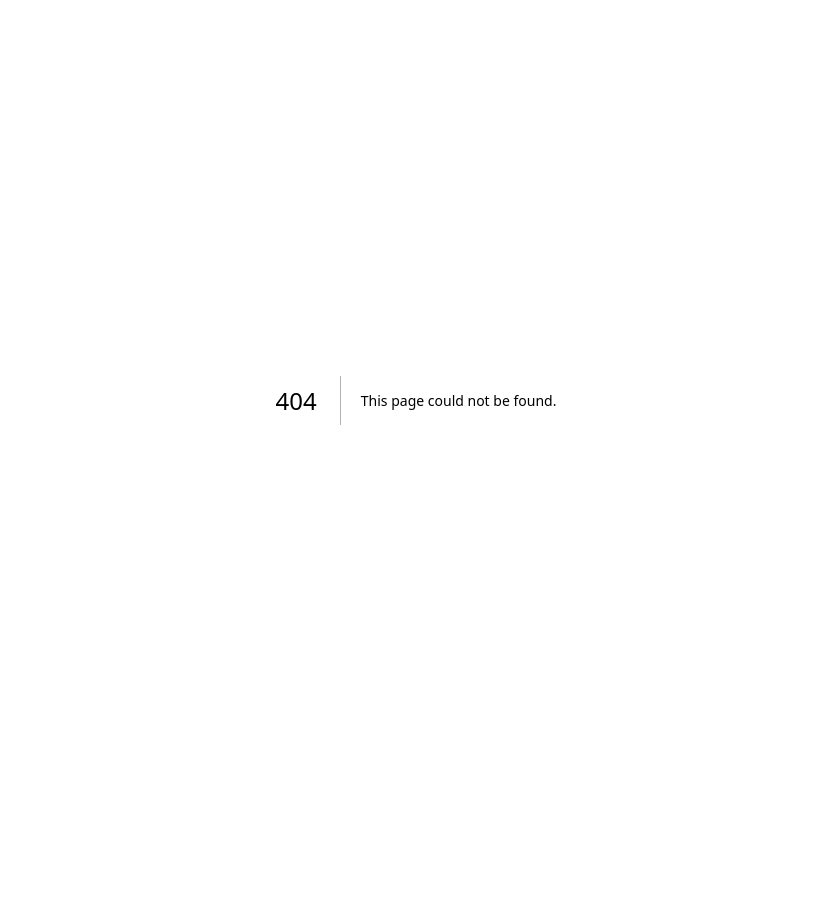
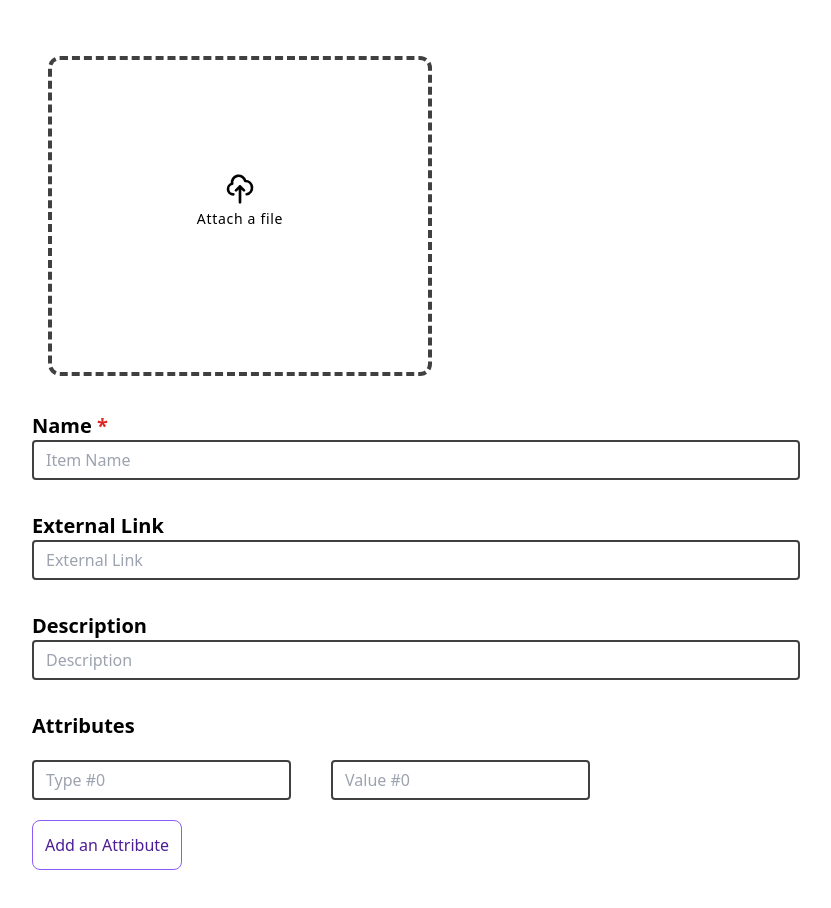
Before and after one commit to SilentCruzer/TokenMake-Mantle, a Next.js app: page /nft/single in a window 1280 px wide. Before the commit this address had no page. Shown: the top 908 px of the page, without its empty margins (224-1055 px from the left). Before the commit the page ends 800 px from the top, so only its background shows below. Built offline with nearby package versions, Linux system fonts and the light colour scheme.

Commit message:
Created routing for NFT ceration

```diff
--- /dev/null
+++ b/components/Main/NFTOptions.jsx
@@ -0,0 +1,12 @@
+import React from 'react'
+import { useRouter } from 'next/router'
+
+export const NFTOptions = () => {
+    const router = useRouter()
+  return (
+    <div className="grid grid-cols-2 place-items-center h-screen">
+        <div className="hover:cursor-pointer" onClick={() => router.push("/nft/single")}>Launch a single NFT</div>
+    <div className="hover:cursor-pointer" onClick={() => router.push("/nft/collection")}>Launch NFT collection</div>
+    </div>
+  )
+}
--- a/pages/index.js
+++ b/pages/index.js
@@ -1,3 +1,4 @@
+import { NFTOptions } from '@/components/Main/NFTOptions';
 import { ethers, ethereum } from 'ethers';
 import { useState, useEffect } from 'react';
 
@@ -60,13 +61,13 @@ export default function Home() {
   return (
     <div>
       <h1>
-        Welcome to nft make
       </h1>
       {isConnected ? (
         <div>
-        <h1>Address: {defaultAccount}</h1>
+        {/* <h1>Address: {defaultAccount}</h1>
         <h3>Wallet Amount: {userBalance}</h3>
-        <h1>Chain Id: {currentChain.chainId}</h1>
+        <h1>Chain Id: {currentChain.chainId}</h1> */}
+        <NFTOptions />
       </div>
       ) : (<div>
         <button onClick={connectWalletHandler}>
--- /dev/null
+++ b/pages/nft/collection.js
@@ -0,0 +1,9 @@
+import React from 'react'
+
+const collection = () => {
+  return (
+    <div>collection</div>
+  )
+}
+
+export default collection
--- /dev/null
+++ b/pages/nft/single.js
@@ -0,0 +1,203 @@
+import React from 'react'
+import { useState } from 'react'
+
+const single = () => {
+    const [name, setName] = useState("");
+    const [externalLink, setExternalLink] = useState("");
+    const [fileUrl, setFileUrl] = useState();
+    const [imageFile, setImageFile] = useState();
+    const [description, setDescription] = useState("");
+    const [attributesList, setAttributesList] = useState([
+        { trait_type: "", value: "" },
+      ]);
+
+      const handleImageFile = (e) => {
+        const file = e.target.files[0];
+        setFileUrl(URL.createObjectURL(file));
+        setImageFile(file);
+      };
+
+      const handleNameChange = (e) => {
+        setName(e.target.value);
+      };
+
+      const handleExternalLinkChange = (e) => {
+        setExternalLink(e.target.value);
+      };
+
+      const handleDescriptionChange = (e) => {
+        setDescription(e.target.value);
+      };
+
+      const handleAttributeChange = (e, index) => {
+        const { name, value } = e.target;
+        const list = [...attributesList];
+        list[index][name] = value;
+        setAttributesList(list);
+      };
+
+      const handleAttributeRemove = (index) => {
+        const list = [...attributesList];
+        list.splice(index, 1);
+        setAttributesList(list);
+      };
+
+      const handleAttributeAdd = () => {
+        setAttributesList([...attributesList, { trait_type: "", value: "" }]);
+      };
+
+      const inputStyle =
+    "form-control bg-transparent block w-full px-3 py-1.5 text-base font-normal text-gray-200 bg-clip-padding border-2 border-solid border-neutral-700 rounded transition ease-in-out m-0 focus:text-white  focus:border-gray-400 focus:outline-none";
+
+  return (
+    <div className="px-64 py-10">
+        <form>
+        <div className="flex">
+              <div>
+                <div className="m-4">
+                  <div className="flex items-center justify-center w-full">
+                    <label className="flex flex-col w-96 h-80 border-4 border-neutral-700 border-dashed hover:bg-neutral-200 rounded-xl">
+                      <div className="flex flex-col items-center m-auto">
+                        {fileUrl != undefined ? (
+                          <div className="hover:bg-gray-100 hover:border-gray-300">
+                            <img
+                              src={fileUrl}
+                              className="object-fill h-80 w-96 rounded-xl p-1 "
+                            />
+                          </div>
+                        ) : (
+                          <>
+                            <svg
+                              xmlns="http://www.w3.org/2000/svg"
+                              className="w-8 h-8 group-hover:text-gray-200"
+                              fill="none"
+                              viewBox="0 0 24 24"
+                              stroke="currentColor"
+                            >
+                              <path
+                                strokeLinecap="round"
+                                strokeLinejoin="round"
+                                strokeWidth="2"
+                                d="M7 16a4 4 0 01-.88-7.903A5 5 0 1115.9 6L16 6a5 5 0 011 9.9M15 13l-3-3m0 0l-3 3m3-3v12"
+                              />
+                            </svg>
+                            <p className="pt-1 text-sm tracking-wider group-hover:text-gray-200">
+                              Attach a file
+                            </p>
+                          </>
+                        )}
+                      </div>
+                      <input
+                        type="file"
+                        className="opacity-0"
+                        onChange={handleImageFile}
+                      />
+                    </label>
+                  </div>
+                </div>
+              </div>
+            </div>
+
+            {/* Input Box- Name */}
+            <h2 className=" font-bold text-xl pt-5 ">
+              Name<span className=" text-red-600"> *</span>
+            </h2>
+            <input
+              type="text"
+              onChange={(e) => handleNameChange(e)}
+              className={inputStyle}
+              id="exampleFormControlInput1"
+              placeholder="Item Name"
+            />
+
+            {/* Input Box- External Link */}
+            <h2 className=" font-bold text-xl pt-8 ">
+              External Link
+            </h2>
+            <input
+              type="text"
+              onChange={(e) => handleExternalLinkChange(e)}
+              className={inputStyle}
+              id="exampleFormControlInput1"
+              placeholder="External Link"
+            />
+
+            {/* Input Box- Description */}
+            <h2 className=" font-bold text-xl pt-8 ">Description</h2>
+            <input
+              type="text"
+              onChange={(e) => handleDescriptionChange(e)}
+              className={inputStyle}
+              id="exampleFormControlInput1"
+              placeholder="Description"
+            />
+
+            {/* Attributes */}
+            <h2 className=" font-bold text-xl pt-8 ">Attributes</h2>
+
+            <div className="flex flex-col">
+              {attributesList.map((singleAttribute, index) => (
+                <div key={index} className="flex justify-between pt-5">
+                  <div className="first-division">
+                    <div className="flex gap-10">
+                      {/* Input box - Attribute type*/}
+                      <input
+                        name="trait_type"
+                        type="text"
+                        value={singleAttribute.trait_type}
+                        onChange={(e) => handleAttributeChange(e, index)}
+                        className={inputStyle}
+                        placeholder={`Type #${index}`}
+                      />
+
+                      {/* Input box - Attribute value */}
+                      <input
+                        name="value"
+                        type="text"
+                        value={singleAttribute.value}
+                        onChange={(e) => handleAttributeChange(e, index)}
+                        className={inputStyle}
+                        placeholder={`Value #${index}`}
+                      />
+                    </div>
+
+                    {attributesList.length - 1 === index &&
+                      attributesList.length < 20 && (
+                        <button
+                          type="button"
+                          onClick={handleAttributeAdd}
+                          className="mt-5 text-violet-900 border border-violet-500 hover:bg-violet-500 hover:text-white p-3 rounded-lg"
+                        >
+                          <span>Add an Attribute</span>
+                        </button>
+                      )}
+                  </div>
+                  <div className="second-division">
+                    {attributesList.length !== 1 && (
+                      <button
+                        type="button"
+                        onClick={() => handleAttributeRemove(index)}
+                        className="text-red-500 border border-red-300 hover:bg-red-500 hover:text-white p-3 rounded-lg"
+                      >
+                        <span>Remove</span>
+                      </button>
+                    )}
+                  </div>
+                </div>
+              ))}
+            </div>
+            <div className="flex justify-end">
+              <button
+                type="submit"
+                className="text-white border border-green-600 bg-green-600 hover:bg-green-800 px-10 py-3 rounded-full mt-10"
+              >
+                <span>Create</span>
+              </button>
+            </div>
+
+        </form>
+    </div>
+  )
+}
+
+export default single
```
